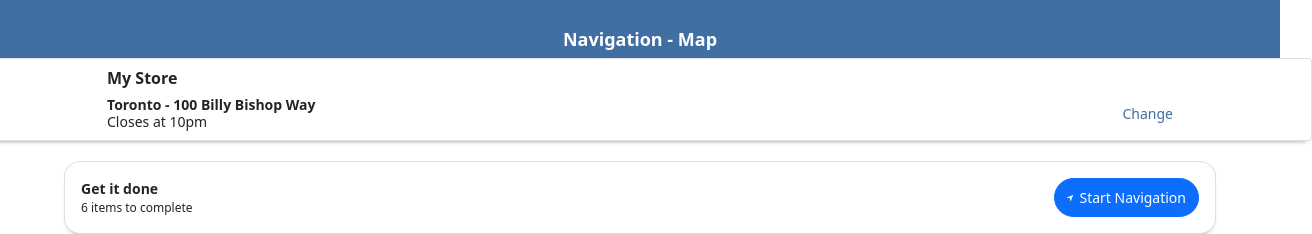
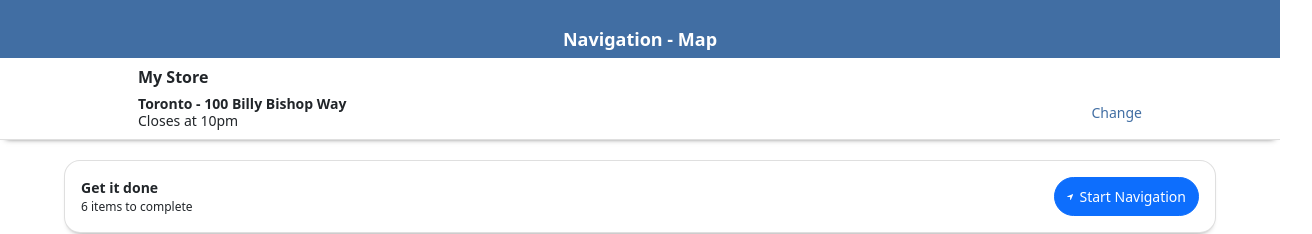
Before and after one commit to Ali-Bokhari/Costco-app, a React (Create React App) app: page /map in a window 1280 px wide. Shown: the top 234 px of the page, 1312 px wide, since content can reach past the window. Built offline with nearby package versions, Linux system fonts and the light colour scheme.

Commit message:
Minor Fix for UI of map page

```diff
--- a/src/Pages/Map.css
+++ b/src/Pages/Map.css
@@ -15,12 +15,17 @@
 }
 
 .store-info-card{
+    width: 100%;
+}
+
+.store-info-card .card{
     padding: 0 10%;
-    width: 105%;
     margin-bottom: 20px;
     -webkit-box-shadow: 0 4px 6px -6px #222;
     -moz-box-shadow: 0 4px 6px -6px #222;
     box-shadow: 0 4px 6px -6px #222;
+    border-width: 0 0 1px 0;
+    border-radius: 0;
 }
 
 .store-info-card .card-body{
--- a/src/Pages/Map.js
+++ b/src/Pages/Map.js
@@ -11,7 +11,8 @@ function Map (props){
     return (
         <div className="map-page">
             <Header title={"Navigation - Map"}/>
-            <Card className="store-info-card">
+            <div className="store-info-card">
+                <Card >
                     <Card.Body>
                         <h6><strong>My Store</strong></h6>
                         <Row className="store-info">
@@ -23,6 +24,7 @@ function Map (props){
                         </Row>
                     </Card.Body>
                 </Card>
+            </div>
 
             <div className="overview-card">
                 <Card>
```
Lines whose indentation alone changed are shown as unchanged.
